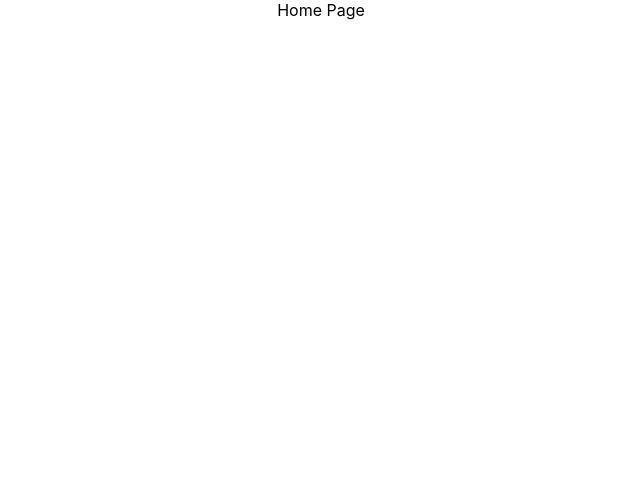
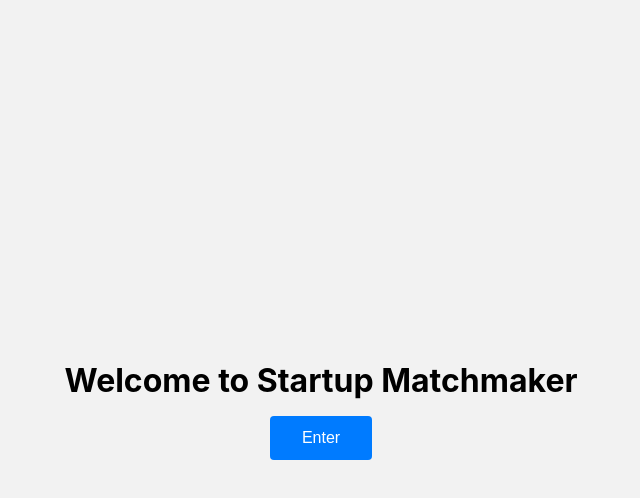
Before and after one commit to kylechau123/Startup-MatchMaker, a React (Create React App) app in the folder startup-matchmaker/: page / in a window 1280 px wide. Shown: the top 498 px of the page, without its empty margins (319-959 px from the left). Built offline with nearby package versions, Linux system fonts and the light colour scheme.

Commit message:
create registraion form and login

```diff
--- a/startup-matchmaker/package.json
+++ b/startup-matchmaker/package.json
@@ -12,11 +12,12 @@
     "graphql": "^16.7.1",
     "jwt-decode": "^3.1.2",
     "react": "^18.2.0",
+    "react-bootstrap": "^2.8.0",
     "react-dom": "^18.2.0",
     "react-router-dom": "^6.14.0",
     "react-scripts": "5.0.1",
     "react-stripe-js": "^1.1.5",
-    "styled-components": "^6.0.1",
+    "styled-components": "^6.0.2",
     "web-vitals": "^2.1.4"
   },
   "scripts": {
@@ -42,5 +43,8 @@
       "last 1 firefox version",
       "last 1 safari version"
     ]
+  },
+  "devDependencies": {
+    "@babel/plugin-proposal-private-property-in-object": "^7.21.11"
   }
 }
--- a/startup-matchmaker/src/components/HomePage.js
+++ b/startup-matchmaker/src/components/HomePage.js
@@ -1,7 +1,41 @@
 import React from 'react';
+import styled from 'styled-components';
+
+const Container = styled.div`
+  display: flex;
+  flex-direction: column;
+  align-items: center;
+  justify-content: center;
+  height: 100vh;
+  background-color: #f2f2f2;
+`;
+
+const Title = styled.h1`
+  font-size: 2rem;
+  margin-bottom: 1rem;
+`;
+
+const Button = styled.button`
+  padding: 0.8rem 2rem;
+  font-size: 1rem;
+  background-color: #007bff;
+  color: #fff;
+  border: none;
+  border-radius: 4px;
+  cursor: pointer;
+
+  &:hover {
+    background-color: #0056b3;
+  }
+`;
 
 const HomePage = () => {
-  return <div>Home Page</div>;
+  return (
+    <Container>
+      <Title>Welcome to Startup Matchmaker</Title>
+      <Button>Enter</Button>
+    </Container>
+  );
 };
 
 export default HomePage;
```
Also changed, not shown: 2 other files (tests, documents, lock files or other folders).
